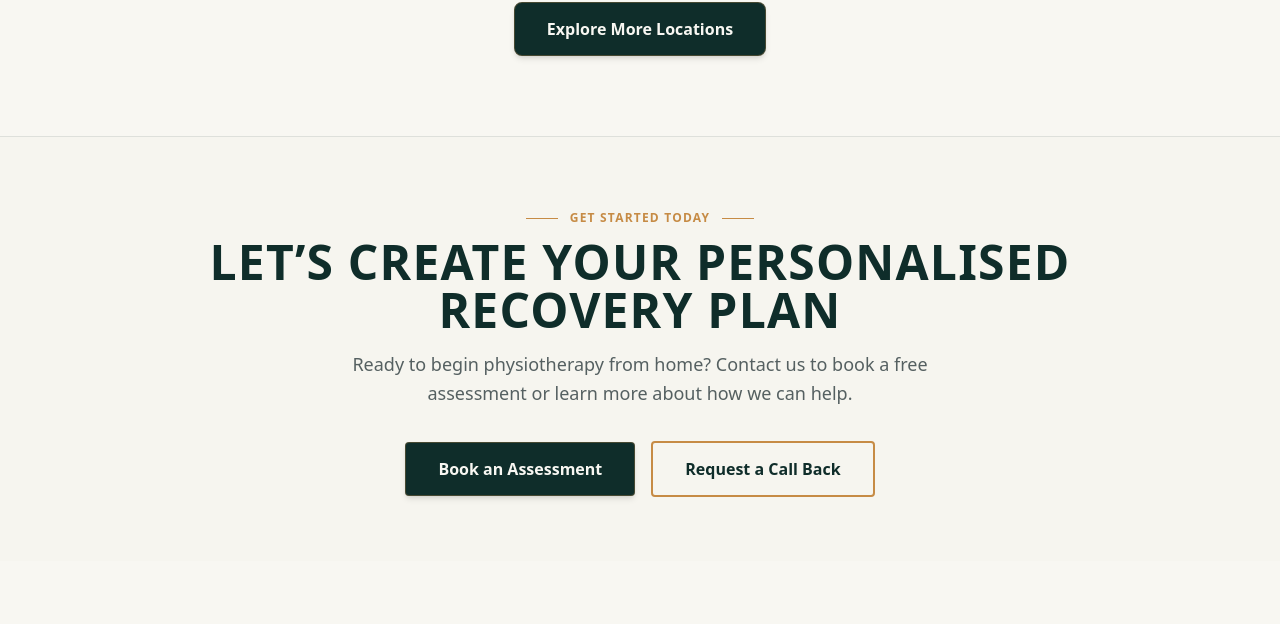
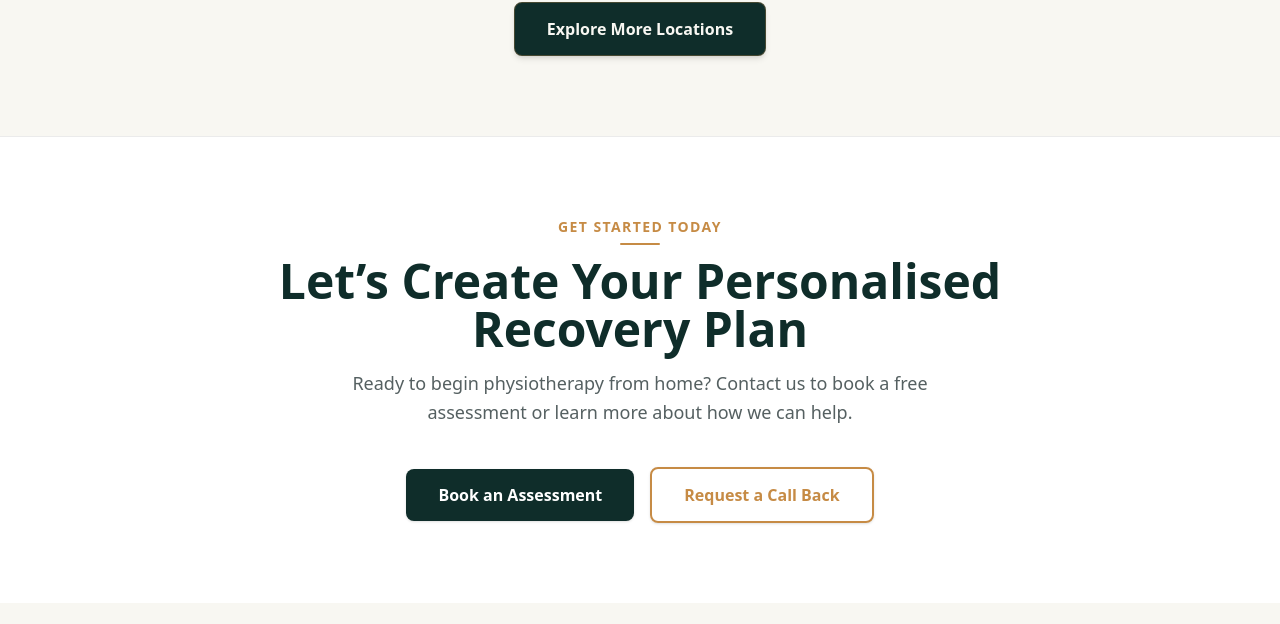
Before and after one commit to Sijan666/rehabTherapy, a React (Vite) app: page /conditions in a window 1280 px wide. Shown: the part 5694-6318 px from the top of the page. Built offline with nearby package versions, Linux system fonts and the light colour scheme; grey boxes are pictures that could not be loaded.

Commit message:
feat: book section update

```diff
--- a/src/components/treatLayouts/Book.jsx
+++ b/src/components/treatLayouts/Book.jsx
@@ -1,36 +1,80 @@
+// import React from "react";
+
+// const Book = () => {
+//   return (
+//     <div className="font-sans">
+//       <section className="bg-[#F6F5EF] py-16 px-4 sm:px-6 lg:px-8 border-t border-[#0F2D2A]/10">
+//         <div className="max-w-4xl mx-auto text-center">
+//           {/* Sub-header Badge */}
+//           <div className="inline-flex items-center gap-3 mb-3">
+//             <span class="h-[1px] w-8 bg-[#C68B45]"></span>
+//             <span className="text-[#C68B45] uppercase tracking-widest text-xs font-semibold">
+//               Get Started Today
+//             </span>
+//             <span class="h-[1px] w-8 bg-[#C68B45]"></span>
+//           </div>
+
+//           {/* Main Title */}
+//           <h2 className="text-3xl sm:text-4xl md:text-5xl font-extrabold text-[#0F2D2A] uppercase tracking-wide mb-4">
+//             LET’S CREATE YOUR PERSONALISED RECOVERY PLAN
+//           </h2>
+
+//           {/* Subtitle Description */}
+//           <p className="text-[#556061] text-base md:text-lg max-w-2xl mx-auto mb-8 font-normal leading-relaxed">
+//             Ready to begin physiotherapy from home? Contact us to book a free
+//             assessment or learn more about how we can help.
+//           </p>
+
+//           {/* Dual Action Buttons */}
+//           <div className="flex flex-col sm:flex-row items-center justify-center gap-4">
+//             <button className="w-full sm:w-auto bg-[#0F2D2A] hover:bg-[#112926] text-[#F8F7F2] font-semibold text-base px-8 py-3.5 rounded transition-all duration-300 shadow-md hover:shadow-lg active:scale-95 border border-[#C68B45]/30">
+//               Book an Assessment
+//             </button>
+//             <button className="w-full sm:w-auto bg-transparent hover:bg-[#C68B45]/10 text-[#0F2D2A] font-semibold text-base px-8 py-3.5 rounded transition-all duration-300 border-2 border-[#C68B45] active:scale-95">
+//               Request a Call Back
+//             </button>
+//           </div>
+//         </div>
+//       </section>
+//     </div>
+//   );
+// };
+// export default Book;
+
+
+
 import React from "react";
 
 const Book = () => {
   return (
     <div className="font-sans">
-      <section className="bg-[#F6F5EF] py-16 px-4 sm:px-6 lg:px-8 border-t border-[#0F2D2A]/10">
+      <section className="bg-white py-20 px-4 sm:px-6 lg:px-8 border-t border-[#EBEBEB]">
         <div className="max-w-4xl mx-auto text-center">
-          {/* Sub-header Badge */}
-          <div className="inline-flex items-center gap-3 mb-3">
-            <span class="h-[1px] w-8 bg-[#C68B45]"></span>
-            <span className="text-[#C68B45] uppercase tracking-widest text-xs font-semibold">
+          {/* Sub-header Badge & Accent Divider */}
+          <div className="flex flex-col items-center mb-3">
+            <span className="text-[#C68B45] text-xs sm:text-sm font-semibold tracking-widest uppercase">
               Get Started Today
             </span>
-            <span class="h-[1px] w-8 bg-[#C68B45]"></span>
+            <div className="w-10 h-[2px] bg-[#C68B45] mt-1.5 rounded-full"></div>
           </div>
 
           {/* Main Title */}
-          <h2 className="text-3xl sm:text-4xl md:text-5xl font-extrabold text-[#0F2D2A] uppercase tracking-wide mb-4">
-            LET’S CREATE YOUR PERSONALISED RECOVERY PLAN
+          <h2 className="text-3xl sm:text-4xl md:text-5xl font-extrabold text-[#0F2D2A] mb-4">
+            Let’s Create Your Personalised Recovery Plan
           </h2>
 
           {/* Subtitle Description */}
-          <p className="text-[#556061] text-base md:text-lg max-w-2xl mx-auto mb-8 font-normal leading-relaxed">
+          <p className="text-[#556061] text-base md:text-lg max-w-2xl mx-auto mb-10 font-normal leading-relaxed">
             Ready to begin physiotherapy from home? Contact us to book a free
             assessment or learn more about how we can help.
           </p>
 
           {/* Dual Action Buttons */}
           <div className="flex flex-col sm:flex-row items-center justify-center gap-4">
-            <button className="w-full sm:w-auto bg-[#0F2D2A] hover:bg-[#112926] text-[#F8F7F2] font-semibold text-base px-8 py-3.5 rounded transition-all duration-300 shadow-md hover:shadow-lg active:scale-95 border border-[#C68B45]/30">
+            <button className="w-full sm:w-auto bg-[#0F2D2A] hover:bg-[#163A35] text-white font-semibold text-base px-8 py-3.5 rounded-lg transition-all duration-300 shadow-sm hover:shadow-md active:scale-95">
               Book an Assessment
             </button>
-            <button className="w-full sm:w-auto bg-transparent hover:bg-[#C68B45]/10 text-[#0F2D2A] font-semibold text-base px-8 py-3.5 rounded transition-all duration-300 border-2 border-[#C68B45] active:scale-95">
+            <button className="w-full sm:w-auto bg-transparent border-2 border-[#C68B45] text-[#C68B45] hover:bg-[#C68B45] hover:text-white font-semibold text-base px-8 py-3.5 rounded-lg transition-all duration-300 shadow-sm hover:shadow-md active:scale-95">
               Request a Call Back
             </button>
           </div>
@@ -39,4 +83,5 @@ const Book = () => {
     </div>
   );
 };
+
 export default Book;
```
